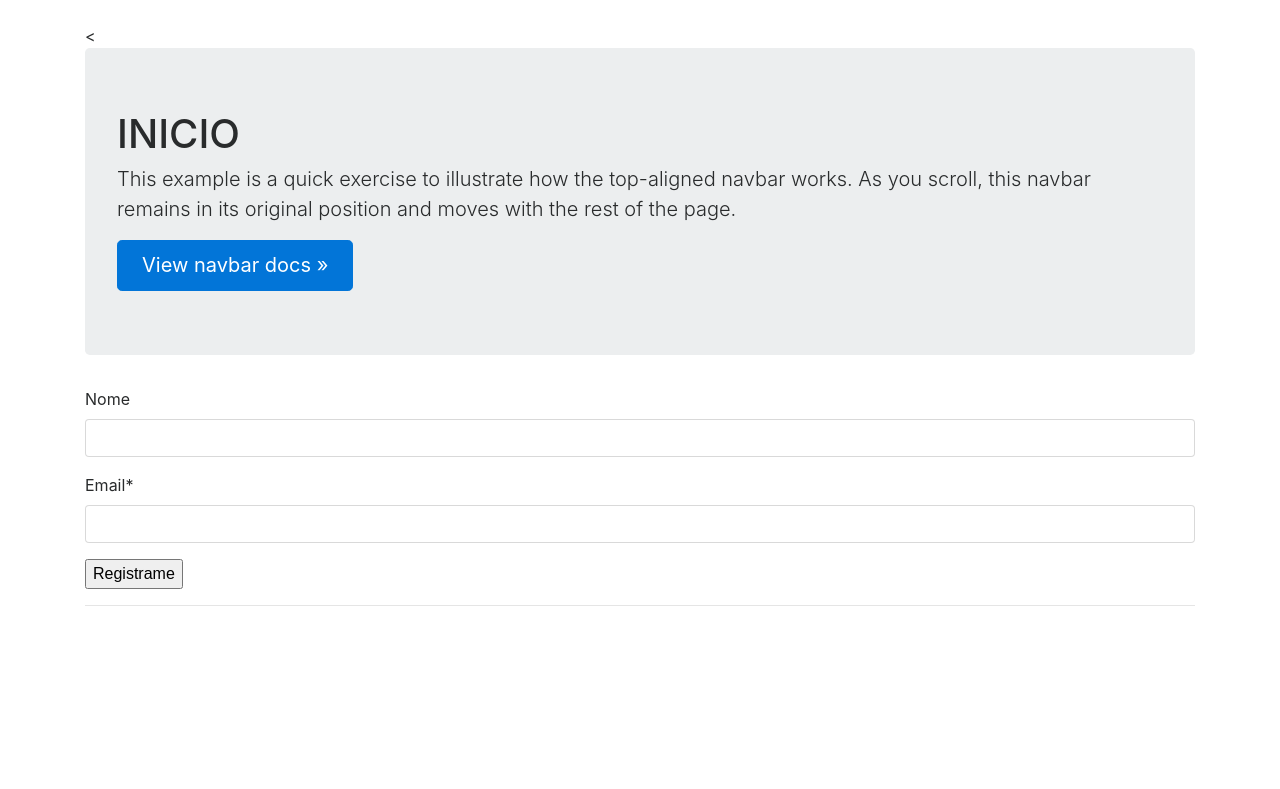
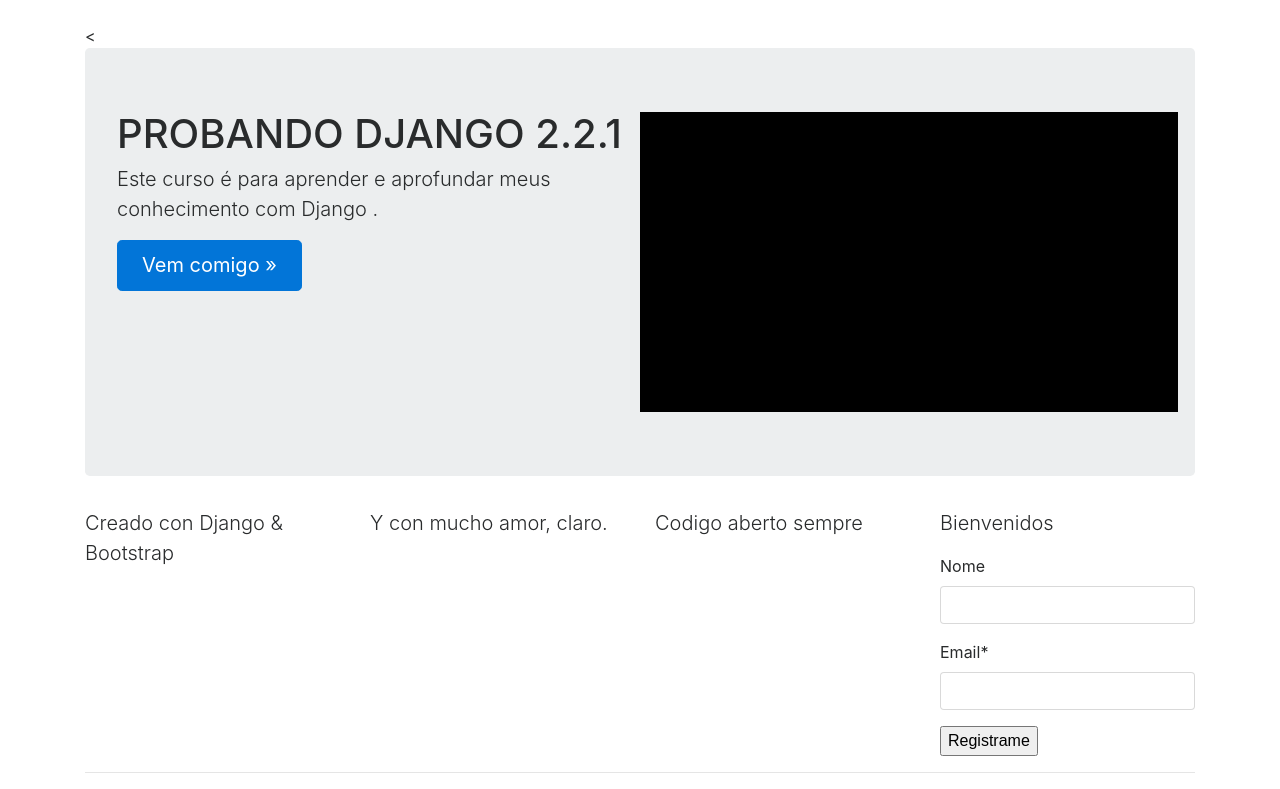
Before and after one commit to cesarfois/Curso_Construir_app_Udemy_Django, a Django app: page / in a window 1280 px wide. Shown: the part 56-845 px from the top of the page. Before the commit the page ends 662 px from the top, so only its background shows below. Run offline with Django 3.2, Linux system fonts and the light colour scheme; some libraries are stand-ins or nearby versions.

Commit message:
Curso udemy django criar uma app web aula 30

```diff
--- a/boletin/views.py
+++ b/boletin/views.py
@@ -9,7 +9,7 @@
 # Create your views here.
 
 def inicio(request):
-    titulo = "Hola"
+    titulo = "Bienvenidos"
     if request.user.is_authenticated:
         titulo = 'Bienvenido %s' %(request.user)
     form = RegModelForm(request.POST or None)
@@ -53,6 +53,7 @@
     return render(request, 'inicio.html', context)
 
 def contact(request):
+    titulo = 'Contacto'
     form = ContactForm(request.POST or None)
     if form.is_valid():
         form_email = form.cleaned_data.get('email')
@@ -85,5 +86,6 @@
         #print(email, mensaje, nome)
     context = {
         'form' : form,
+        'titulo': titulo,
     }
-    return render(request, 'inicio.html', context)
+    return render(request, 'forms.html', context)
--- a/core/urls.py
+++ b/core/urls.py
@@ -19,11 +19,13 @@
 from django.urls import path
 
 from boletin import views
+from .views import about
 
 urlpatterns = [
     path('admin/', admin.site.urls),
     path('contact/', views.contact, name='contact'),
-    path('', views.inicio, name='inicio')
+    path('', views.inicio, name='inicio'),
+    path('about/', about, name='about')
 ]
 
 if settings.DEBUG:
--- /dev/null
+++ b/core/views.py
@@ -0,0 +1,4 @@
+from django.shortcuts import render
+
+def about(request):
+    return render(request, 'about.html', context)
--- /dev/null
+++ b/static_pro/static/css/custom.css
@@ -0,0 +1,3 @@
+.text-align-center{
+    text-align: center;
+}
--- a/templates/base.html
+++ b/templates/base.html
@@ -26,11 +26,6 @@
 <div class="container">
     {% block jumbotron %}
 
-< <div class="jumbotron">
-{% block jumbotron_content %}
-
-    {% endblock %}
- </div>
     {% endblock %}
 
 {% block content %}
--- a/templates/head_css.html
+++ b/templates/head_css.html
@@ -8,3 +8,6 @@
 
     <!-- Custom styles for this template -->
     <link href="{% static 'css\navbar-top.css' %}" rel="stylesheet">
+
+
+    <link href="{% static 'css\custom.css' %}" rel="stylesheet">
--- a/templates/inicio.html
+++ b/templates/inicio.html
@@ -3,13 +3,20 @@
 
 {% block head_title %}Bienvenidos | {{ block.super }} {% endblock %}
 
-{% block jumbotron_content %}
+{% block jumbotron %}
 
-  <h1>INICIO</h1>
-        <p class="lead">This example is a quick exercise to illustrate how the top-aligned navbar works. As you scroll, this navbar remains in its original position and moves with the rest of the page.</p>
-        <a class="btn btn-lg btn-primary" href="../../components/navbar/" role="button">View navbar docs &raquo;</a>
-
-
+< <div class="jumbotron">
+ <div class="row">
+      <div class="col-sm-6">
+        <h1>PROBANDO DJANGO 2.2.1</h1>
+        <p class="lead">Este curso é para aprender e aprofundar meus conhecimento com Django .</p>
+          <p>
+        <a class="btn btn-lg btn-primary" href="../../components/navbar/" role="button">Vem comigo &raquo;</a>
+          </p>
+      </div>
+     <div class="col-sm-6" style="background-color: black;height:300px;"></div>
+  </div>
+ </div>
 
 {% endblock %}
 
@@ -22,10 +29,28 @@
 
 <p>
 {% block content %}
-<form method="POST" action="">{% csrf_token %}
-   {{ el_form|crispy }}
-   <input type="submit" value="Registrame">
-</form>
+<div class="row">
+    <div class="col-sm-3">
+
+        <p class="lead .text-align-center">Creado con Django &amp; Bootstrap</p>
+    </div>
+
+    <div class="col-sm-3">
+        <p class="lead .text-align-center">Y con mucho amor, claro.</p>
+    </div>
+
+    <div class="col-sm-3">
+        <p class="lead .text-align-center">Codigo aberto sempre</p>
+    </div>
+
+    <div class="col-sm-3 col-xs-12">
+        <p class="lead .text-align-center">{{ el_titulo }}</p>
+        <form method="POST" action="">{% csrf_token %}
+        {{ el_form|crispy }}
+        <input type="submit" value="Registrame">
+        </form>
+    </div>
+</div>
 <hr/>
 
 {% endblock %}
--- a/templates/navbar.html
+++ b/templates/navbar.html
@@ -4,14 +4,14 @@
       <button class="navbar-toggler navbar-toggler-right" type="button" data-toggle="collapse" data-target="#navbarCollapse" aria-controls="navbarCollapse" aria-expanded="false" aria-label="Toggle navigation">
         <span class="navbar-toggler-icon"></span>
       </button>
-      <a class="navbar-brand" href="#">Probar Django</a>
+      <a class="navbar-brand" href="/">Probar Django</a>
       <div class="collapse navbar-collapse" id="navbarCollapse">
         <ul class="navbar-nav mr-auto">
           <li class="nav-item active">
-            <a class="nav-link" href="#">Home <span class="sr-only">(current)</span></a>
+            <a class="nav-link" href="/">Home <span class="sr-only">(current)</span></a>
           </li>
           <li class="nav-item">
-            <a class="nav-link" href="#">Link</a>
+            <a class="nav-link" href="contact/">Link</a>
           </li>
           <li class="nav-item">
             <a class="nav-link disabled" href="#">Disabled</a>
```
Also changed, not shown: templates/forms.html (+18 -20 lines), 1 other file.
